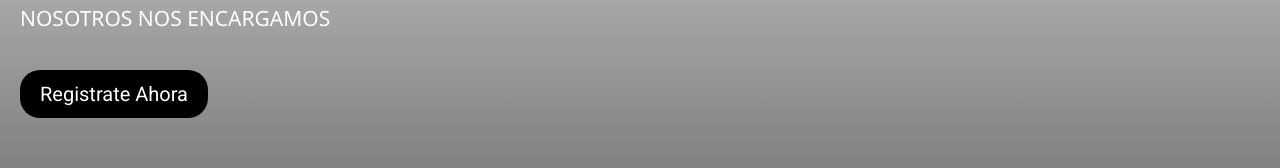
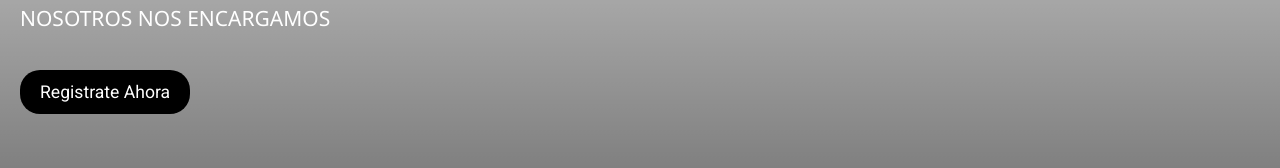
Before and after one commit to SI729-2402-WS51-Grupo-3-Nido-Urbano/Nido-Urbano-Landing-Page, a website: page index.html in a window 1280 px wide. Shown: the part 503-671 px from the top of the page. Drawn offline with nearby package versions, Linux system fonts and the light colour scheme.

Commit message:
Update index.css

```diff
--- a/public/styles/index.css
+++ b/public/styles/index.css
@@ -91,7 +91,7 @@ header nav ul li a:hover {
 #access-button-2 {
     margin-top: 1.5%;
     font-family: 'Roboto', sans-serif;
-    font-size: 20px;
+    font-size: 17.6px;
 }
 
 
```
